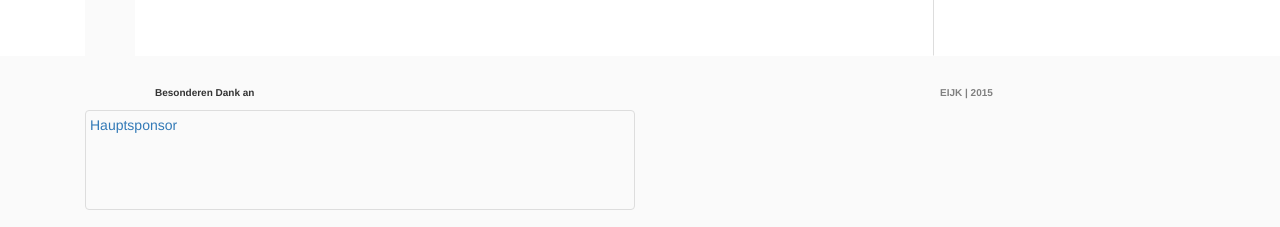
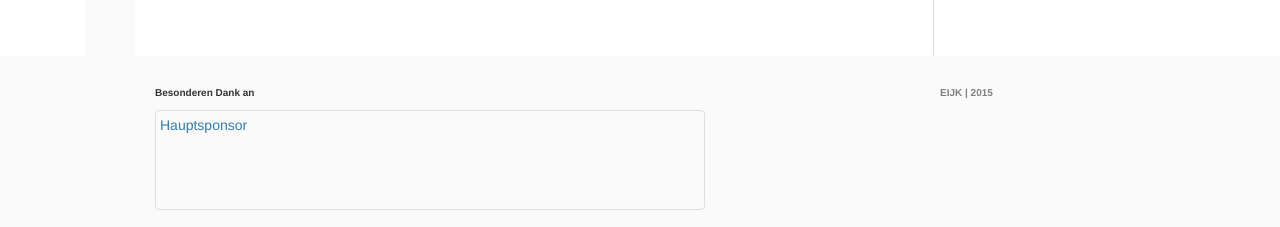
Before and after one commit to susedev/test, a Jekyll site: the page built from download.html, in a window 1280 px wide. Shown: the part 2171-2398 px from the top of the page. Built offline with Jekyll 4.4.1, drawn with Linux system fonts in a browser that asks for light colours; nearby versions of some CDN libraries.

Commit message:
Update page.html

```diff
--- a/_layouts/page.html
+++ b/_layouts/page.html
@@ -36,8 +36,8 @@ layout: base
 <footer style="background-color:#FAFAFA;">
   <div class="container" >
     <div class="col-md-8">
-      <p style="margin-top: 30px; margin-left:70px; font-weight:bold; font-size:10px; ><span style="color=#808080; "> Besonderen Dank an </span></p>
-      <p><a class="thumbnail" href="#" style="background-color:#FAFAFA; width: 550px; height: 100px;">Hauptsponsor</a></p>
+      <p style="margin-top: 30px; margin-left:70px; color=#808080; font-weight:bold; font-size:10px;" > Besonderen Dank an </p>
+      <p style="margin-left:70px;"><a class="thumbnail" href="#" style="background-color:#FAFAFA; width: 550px; height: 100px;">Hauptsponsor</a></p>
     </div>
     <div class="col-md-1">
 
```
